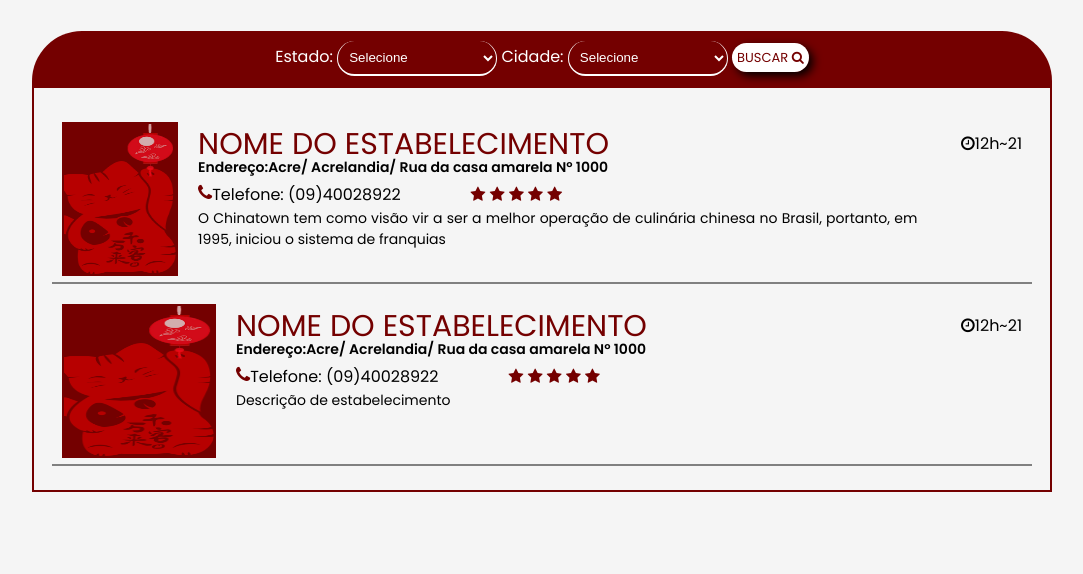
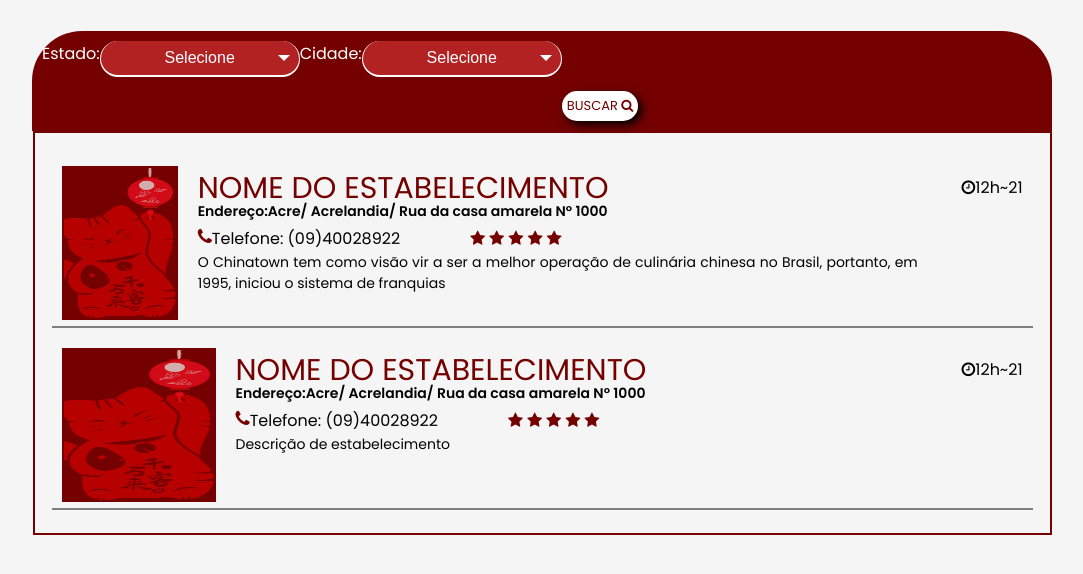
Before and after one commit to Yasnnie/Fast-Sushi, a PHP site: page /php/overview.php in a window 1280 px wide. Shown: the part 54-628 px from the top of the page, without its empty margins (98-1181 px from the left). Run offline with PHP 8.4, Linux system fonts and the light colour scheme.

Commit message:
Select 1

```diff
--- a/css/overview.css
+++ b/css/overview.css
@@ -97,6 +97,7 @@ header img{
 
     }
 #buscarRegiao{
+    display: flex;
     width: 1000px;
     padding: 10px;
     text-align: center;
@@ -107,24 +108,84 @@ header img{
     border-top-right-radius: 50px;
 }
 
-select{
-    height: 35px;
-    width: 160px;
-    background: unset;
-    border-bottom: solid 2px white;
-    border-right: solid 1px white;
-    border-left: solid 1px white;
-    border-top: unset;
-    padding: 7px;
+
+.custom-select {
+    position: relative;
+    font-family: Arial;
+    width: 200px;
+  }
+
+  .custom-select select {
+    display: none;
+  }
+
+  .select-selected {
+    background-color: firebrick;
+    padding: 5px;
+    border-top: unset !important;
+    border-bottom: solid 2px white !important;
+    border-right: solid 1px white !important;
+    border-left: solid 1px white !important;
+    border-radius: 100px;
+    color: white !important;
+  }
+
+
+  .select-selected:after {
+    position: absolute;
+    content: "";
+    top: 14px;
+    right: 10px;
+    width: 0;
+    height: 0;
+    border: 6px solid transparent;
+    border-color: #fff transparent transparent transparent;
+  }
+
+
+  .select-selected.select-arrow-active:after {
+    border-color: transparent transparent #fff transparent;
+    top: 7px;
+  }
+
+
+  .select-items div,.select-selected {
+    color:firebrick;
+    padding: 8px 16px;
+    border: 1px solid transparent;
+    border-color: transparent transparent rgba(0, 0, 0, 0.1) transparent;
+    cursor: pointer;
+  }
+
+
+  .select-items {
+    position: absolute !important;
+    z-index: 100 !important;
+    background-color: white;
+    overflow: hidden;
     border-radius: 40px;
-    color: white;
-}
+    top: 100%;
+    left: 0;
+    right: 0;
+    z-index: 99;
+  }
+
+  .select-hide {
+    display: none;
+  }
+
+  .select-items div:hover, .same-as-selected {
+    background-color: rgba(0, 0, 0, 0.445);
+
+  }
+
+
 
 #estabelecimentos{
-    width: 1000px;
+    width: 1001px;
     margin: auto;
     border: solid 2px rgb(116, 0, 0);
-    padding: 8px;
+    padding: 7px;
 }
 
 #estabelecimentos ul{
--- a/php/login.php
+++ b/php/login.php
@@ -24,13 +24,17 @@
     <div id="outer">
         <div id="middle">
             <div id="inner">
+                <form  method="POST" action="">
                     <img src="../img/logo.png" alt="">
                     <h1>Faça seu Login</h1>
                     <input type="text" placeholder="E-mail">
                     <br>
                     <input type="password" name="" id="" placeholder="Senha">
                     <br>
-                <button>Entrar</button>
+                    <button type="submit">Entrar</button>
+
+                </form>
+
 
                 <p>Não tem uma conta? <a href="cadastro.php">Cadastre-se!</a></p>
 
--- a/php/overview.php
+++ b/php/overview.php
@@ -18,15 +18,13 @@
     <header>
         <img src="../img/logo.png" alt="">
         <div class="procurar">
-            <form action="">
+
             <i class="fa fa-search" aria-hidden="true"></i>
             <input type="text" name="" id="spaceprocurar" placeholder="Buscar..." list="historico">
             <datalist id="historico">
                 <option value="Chine Box"></option>
                 <option value="Restaurante"></option>
             </datalist>
-            </form>
-
 
         </div>
 
@@ -40,13 +38,22 @@
     <div id="blocoEstabelecimentos">
         <div id="buscarRegiao">
             <label for="">Estado:</label>
+            <div class="custom-select">
                 <select name="" id="">
                     <option value="">Selecione</option>
+                    <option value="">Opção 2</option>
+                    <option value="">Opção 3</option>
                 </select>
+            </div>
             <label for="">Cidade:</label>
+            <div class="custom-select">
                 <select name="" id="">
                     <option value="">Selecione</option>
+                    <option value="">Opção 2</option>
+                    <option value="">Opção 3</option>
                 </select>
+            </div>
+
             <a href="">Buscar <i class="fa fa-search" aria-hidden="true"></i></a>
         </div>
 
@@ -110,7 +117,7 @@
         </div>
     </div>
 
-
+    <script src="../js/select.js"></script>
 </body>
 
 </html>
```
Also changed, not shown: css/cadastro.css (+68 -9 lines), js/select.js (added, +80 -0 lines), php/cadastro.php (+15 -2 lines). Lines whose indentation alone changed are shown as unchanged.
